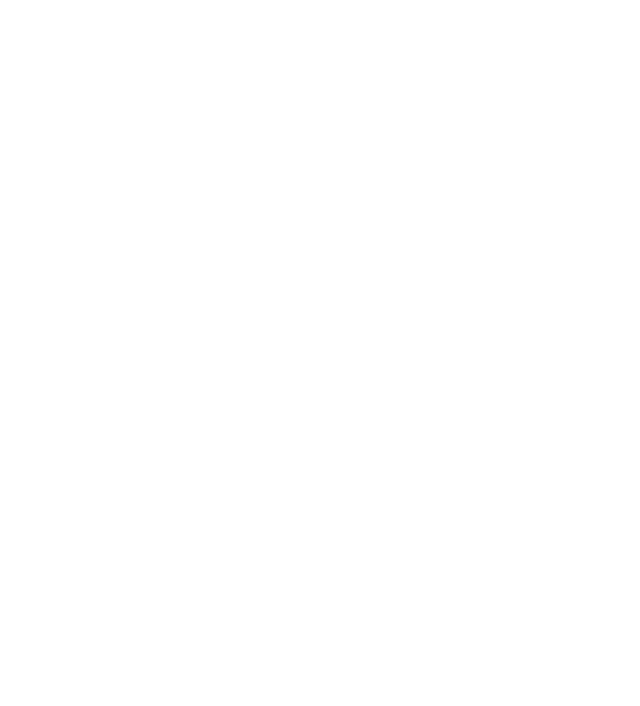
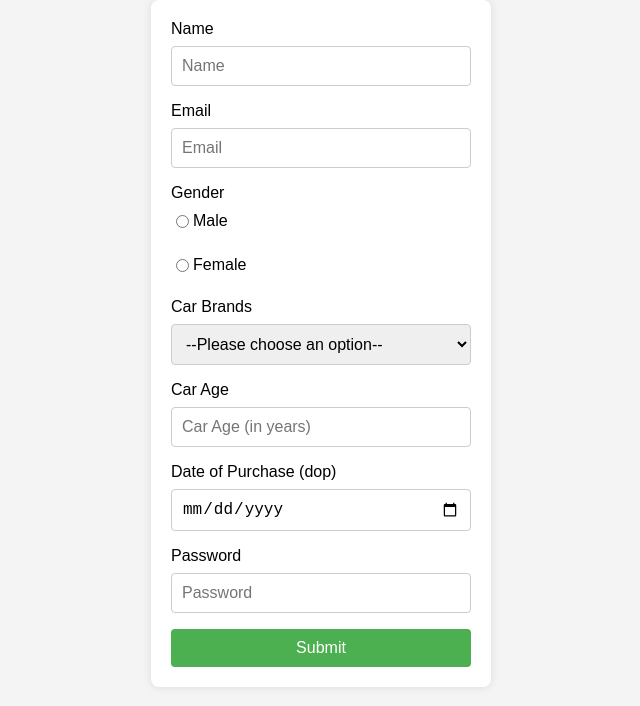
Before and after one commit to acciojob/car-insurance-form-FarazAhmad2, a website: page main.html in a window 1280 px wide. Shown: the whole page, without its empty margins (319-959 px from the left). Drawn offline with Linux system fonts and the light colour scheme.

Commit message:
created a submission

```diff
--- a/main.html
+++ b/main.html
@@ -8,7 +8,66 @@
 
 <body>
 	<!-- the entire body must be written by student -->
-    <script type="text/javascript" src="./script.js">
+    <form action="#" method="POST">
+      <!-- Name Field -->
+      <label for="name">Name</label>
+      <input type="text" id="name" name="name" placeholder="Name" required />
+
+      <!-- Email Field -->
+      <label for="email">Email</label>
+      <input
+        type="email"
+        id="email"
+        name="email"
+        placeholder="Email"
+        required
+      />
+
+      <!-- Gender Field -->
+      <label>Gender</label>
+      <input type="radio" id="gender_m" name="gender" required />
+      <label for="gender_m">Male</label>
+      <input type="radio" id="gender_f" name="gender" required />
+      <label for="gender_f">Female</label>
+
+      <!-- Car Brands Field -->
+      <label for="cars">Car Brands</label>
+      <select id="cars" name="cars">
+        <option value="">--Please choose an option--</option>
+        <option value="BMW">BMW</option>
+        <option value="Audi">Audi</option>
+        <option value="Mercedes">Mercedes</option>
+      </select>
+
+      <!-- Car Age Field -->
+      <label for="carage">Car Age</label>
+      <input
+        type="number"
+        id="carage"
+        name="carage"
+        placeholder="Car Age (in years)"
+        required
+      />
+
+      <!-- Date of Purchase (DOP) Field -->
+      <label for="dop">Date of Purchase (dop)</label>
+      <input type="date" id="dop" name="dop" required />
+
+      <!-- Password Field -->
+      <label for="password">Password</label>
+      <input
+        type="password"
+        id="password"
+        name="password"
+        placeholder="Password"
+        required
+      />
+
+      <!-- Submit Button -->
+      <button type="submit">Submit</button>
+    </form>
+
+	<script type="text/javascript" src="./script.js">
 </script>
 
 </body>
--- a/styles.css
+++ b/styles.css
@@ -1,2 +1,66 @@
 
 /* Your CSS Code here. */
+body {
+  font-family: Arial, sans-serif;
+  background-color: #f4f4f4;
+  margin: 0;
+  padding: 0;
+  display: flex;
+  justify-content: center;
+  align-items: center;
+}
+
+form {
+  background-color: #fff;
+  padding: 20px;
+  border-radius: 8px;
+  box-shadow: 0 0 10px rgba(0, 0, 0, 0.1);
+  width: 300px;
+}
+
+label {
+  display: block;
+  margin-bottom: 8px;
+}
+
+input[type="text"],
+input[type="email"],
+input[type="number"],
+input[type="date"],
+input[type="password"],
+select {
+  width: 100%;
+  padding: 10px;
+  margin-bottom: 16px;
+  box-sizing: border-box;
+  border: 1px solid #ccc;
+  border-radius: 4px;
+  font-size: 16px;
+}
+
+input[type="radio"] {
+  display: inline-block;
+  vertical-align: middle;
+  margin-right: 8px;
+}
+
+label[for="gender_m"], label[for="gender_f"] {
+  position: relative;
+  left: 22px;
+  top: -16px;
+}
+
+button[type="submit"] {
+  width: 100%;
+  padding: 10px;
+  background-color: #4caf50;
+  color: white;
+  border: none;
+  border-radius: 4px;
+  cursor: pointer;
+  font-size: 16px;
+}
+
+button[type="submit"]:hover {
+  background-color: #45a049;
+}
```
